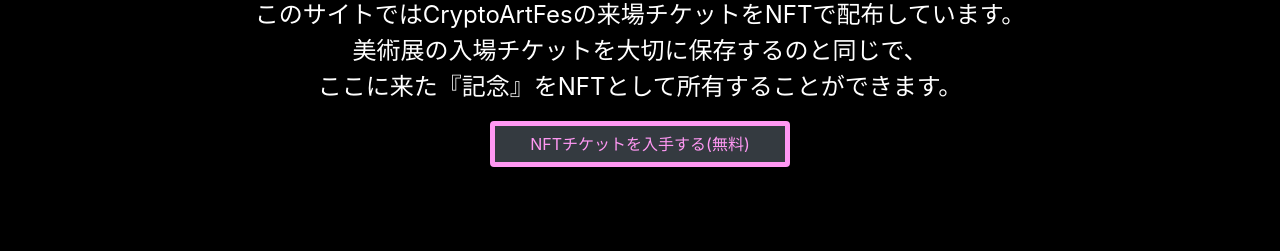
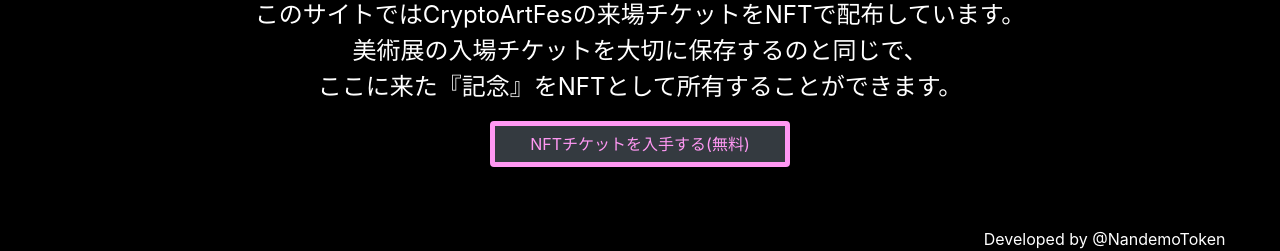
Before and after one commit to nandemotoken/CryptoArtFes_VisitorTicket, a plain HTML site: page index.html in a window 1280 px wide. Shown: the part 587-838 px from the top of the page. Before the commit the page ends 800 px from the top, so only its background shows below. Drawn offline with Linux system fonts and the light colour scheme; a script that the page names is missing; a web font is replaced by a local one.

Commit message:
Developper

```diff
--- a/index.html
+++ b/index.html
@@ -54,9 +54,10 @@
     </div>
     <div class="row" style="background: #000000;">
         <div class="col">
-            <div style="text-align: center;"><a class="btn btn-dark" role="button" style="color: rgb(255,152,243);margin-bottom: 30px;width: 300px;text-align: center;border: 5px solid rgb(255,152,243) ;" href="javascript:walletmodal()">NFTチケットを入手する(無料)<br></a></div>
+            <div style="text-align: center;"><a class="btn btn-dark" role="button" style="color: rgb(255,152,243);margin-bottom: 60px;width: 300px;text-align: center;border: 5px solid rgb(255,152,243);" href="javascript:walletmodal()">NFTチケットを入手する(無料)<br></a></div>
         </div>
     </div>
+    <footer style="background: #000000;text-align: right;"><a href="https://twitter.com/NandemoToken" style="color: rgb(255,255,255);margin-right: 50px;" target="_blank">Developed by @NandemoToken&nbsp;</a></footer>
     <div class="modal fade" role="dialog" tabindex="-1" id="myinfo">
         <div class="modal-dialog" role="document">
             <div class="modal-content">
```
